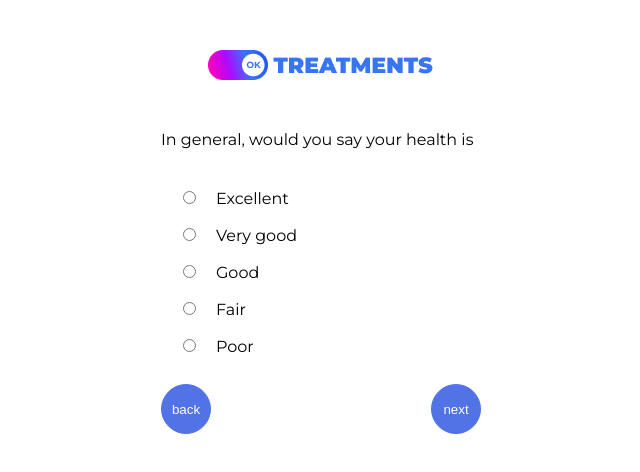
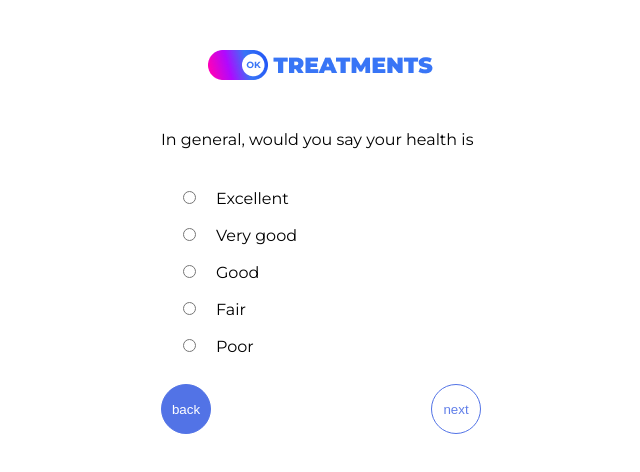
Before and after one commit to RomanRichert/Social_Network_For_Health, a React (Create React App) app in the folder my-app/: page /1 in a window 1280 px wide. Shown: the top 472 px of the page, without its empty margins (319-959 px from the left). Built offline with nearby package versions, Linux system fonts and the light colour scheme.

Commit message:
button next disabled

```diff
--- a/my-app/src/components/BodyPartForm/index.jsx
+++ b/my-app/src/components/BodyPartForm/index.jsx
@@ -4,11 +4,12 @@ import styles from './index.module.css'
 
 
 
-export default function BodyPartForm({ body_part }) {
+export default function BodyPartForm({ body_part, isDisabled, setIsDisabled }) {
   const submit = (event) => {
     event.preventDefault();
     const { part } = event.target;
     console.log(part.value);
+	setIsDisabled(false)
   };
 
   return (
--- a/my-app/src/components/Button/index.jsx
+++ b/my-app/src/components/Button/index.jsx
@@ -1,10 +1,10 @@
 import React from "react";
 import style from "./index.module.css";
 
-export default function Button({ children }) {
+export default function Button({ children, ...props }) {
   return (
     <div className={style.button_block}>
-      <button>{children}</button>
+      <button {...props}>{children}</button>
     </div>
   );
 }
--- a/my-app/src/components/Button/index.module.css
+++ b/my-app/src/components/Button/index.module.css
@@ -23,3 +23,9 @@
     background-color: white;
     color: black;
 }
+
+button:disabled {
+    background-color: white;
+    color: var(--lila-border);
+    cursor: not-allowed;
+}
--- a/my-app/src/components/HumanBody/index.jsx
+++ b/my-app/src/components/HumanBody/index.jsx
@@ -3,7 +3,7 @@ import human_body from "../../media/human-body.png";
 import styles from "./index.module.css";
 import BodyPartForm from "../BodyPartForm";
 
-export default function HumanBody() {
+export default function HumanBody({isDisabled, setIsDisabled}) {
   const btns = [
     "head",
     "left_shoulder",
@@ -21,7 +21,11 @@ export default function HumanBody() {
     <div className={styles.human_body}>
       <img src={human_body} alt="human_body" className={styles.body_img} />
       {btns.map((el) => (
-        <BodyPartForm key={el} body_part={el} />
+        <BodyPartForm
+			key={el}
+			body_part={el}
+			isDisabled = {isDisabled} setIsDisabled = {setIsDisabled}
+		/>
       ))}
 
     </div>
--- a/my-app/src/components/QuestionItem/index.jsx
+++ b/my-app/src/components/QuestionItem/index.jsx
@@ -1,17 +1,22 @@
 import React, { useState } from 'react';
+import { useEffect } from 'react';
 import style from './index.module.css'
 
 
-export default function QuestionItem({ id, question, answers }) {
+export default function QuestionItem({ id, question, answers, isDisabled, setIsDisabled }) {
   const [selectedValue, setSelectedValue] = useState("");
+
+  // useEffect(() => document.querySelectorAll)
 
   const handleOptionChange = (event) => {
     console.log(event.currentTarget.name);
     //setSelectedValue(selectedValue);
+    setIsDisabled(!isDisabled)
+    setSelectedValue(event.target.value);
 
-    setSelectedValue(event.target.value);
     // const { question } = event.target;
     // console.log(question.value);
+    // console.log(document.querySelectorAll('.next_btn'))
   };
 
   return (
@@ -28,6 +33,7 @@ export default function QuestionItem({ id, question, answers }) {
               type="radio"
               name="question"
               value={answer.id}
+
               // onClick={handleOptionChange}
             />
             <label>{answer.answer}</label>
--- a/my-app/src/pages/FirstPage/index.jsx
+++ b/my-app/src/pages/FirstPage/index.jsx
@@ -1,16 +1,17 @@
-import React from 'react'
+import React, {useState} from 'react'
 import Button from '../../components/Button'
 import HumanBody from '../../components/HumanBody'
 import { Link } from 'react-router-dom'
 import style from './index.module.css'
 export default function FirstPage() {
+	const [isDisabled, setIsDisabled] = useState(true)
   return (
 	<div className = {style.first_page}>
-		<HumanBody />
+		<HumanBody isDisabled = {isDisabled} setIsDisabled = {setIsDisabled}/>
 		<p className = {style.description}>Choose one option for each questionnaire item. The answers for the following questions are required.
 		</p>
 		<Link to='/1' className = {style.link}>
-            <Button>next</Button>
+            <Button disabled = {isDisabled}>next</Button>
         </Link>
 	</div>
   )
--- a/my-app/src/pages/QuestionsPage/index.jsx
+++ b/my-app/src/pages/QuestionsPage/index.jsx
@@ -1,4 +1,4 @@
-import React from "react";
+import React, {useState} from "react";
 import QuestionItem from "../../components/QuestionItem";
 import { questions } from "../../data";
 import Button from "../../components/Button";
@@ -10,17 +10,26 @@ import FirstPage from "../FirstPage";
 export default function QuestionsPage() {
   const { id } = useParams();
 
+  const [isDisabled, setIsDisabled] = useState(true)
+
   const content = () => {
     if ( +id === 1) {
       return (
       <>
-        <QuestionItem {...questions[+id-1]} />
+        <QuestionItem
+          {...questions[+id-1]}
+          isDisabled = {isDisabled}
+          setIsDisabled = {setIsDisabled}
+        />
         <div className = {style.arrows}>
           <Link to='/' className={style.btn_block}>
             <Button>back</Button>
           </Link>
           <Link to={`/${+id + 1}`} className={style.btn_block}>
-            <Button>next</Button>
+            <Button
+              className = {style.next_btn}
+              disabled = {isDisabled}
+            >next</Button>
           </Link>
         </div>
     </>)
@@ -33,7 +42,7 @@ export default function QuestionsPage() {
                 <Button>back</Button>
               </Link>
               <Link to='/submit' className={style.btn_block}>
-                <Button>next</Button>
+                <Button className = {style.next_btn} disabled = {isDisabled}>next</Button>
               </Link>
             </div>
       </>)
@@ -46,7 +55,7 @@ export default function QuestionsPage() {
             </Link>
 
             <Link to={`/${+id + 1}`} className={style.btn_block}>
-              <Button>next</Button>
+              <Button className = {style.next_btn} disabled = {isDisabled}>next</Button>
             </Link>
           </div>
     </>
--- a/my-app/src/pages/QuestionsPage/index.module.css
+++ b/my-app/src/pages/QuestionsPage/index.module.css
@@ -22,3 +22,7 @@
     font-weight: 700;
     text-align: justify;
 }
+
+/* .next_btn {
+    disabled: true;
+} */
```
